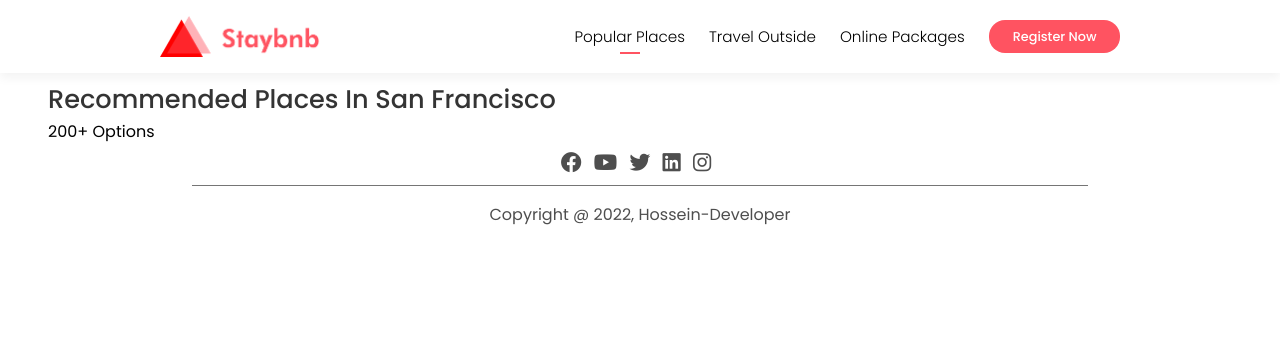
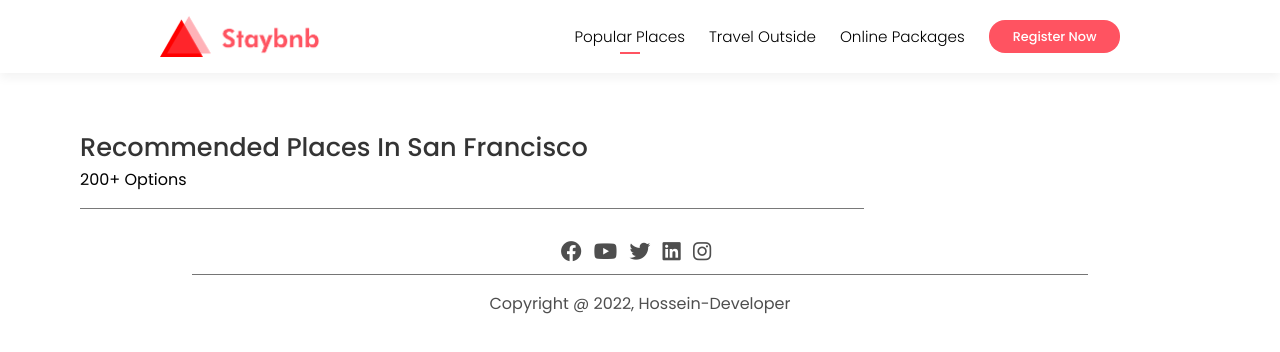
Before and after one commit to Hossein-Haghshenas/HouseRental-Website-template, a plain HTML site: page HouseList.html in a window 1280 px wide. Drawn offline with Linux system fonts and the light colour scheme.

Commit message:
Create style for lists section

```diff
--- a/assets/css/style.css
+++ b/assets/css/style.css
@@ -420,3 +420,20 @@ footer a {
 .navbar-white .navbar-menu ul li:first-child:before {
   background: #ff5361;
 }
+
+.lists-container {
+  margin: 2rem 5rem;
+}
+.lists {
+  width: 100%;
+}
+.house-list {
+  width: 70%;
+}
+.house-list-title {
+  padding: 1rem 0;
+  border-bottom: 1px solid rgb(121, 121, 121);
+}
+.filters-list {
+  width: 30%;
+}
```
